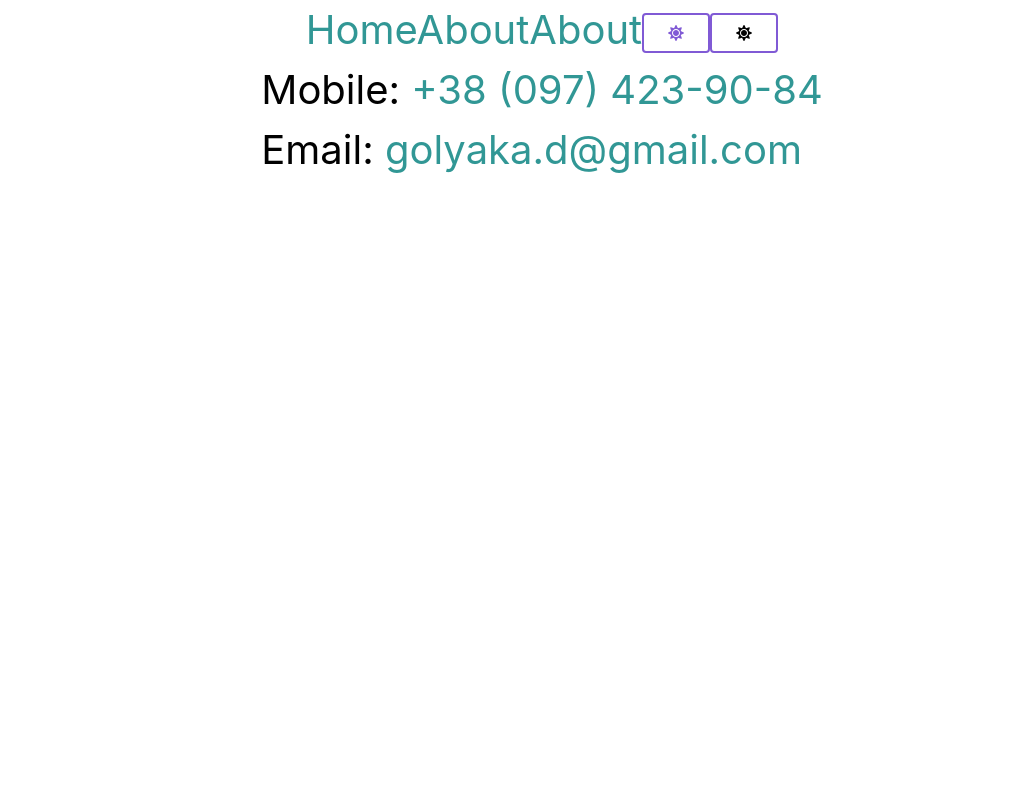
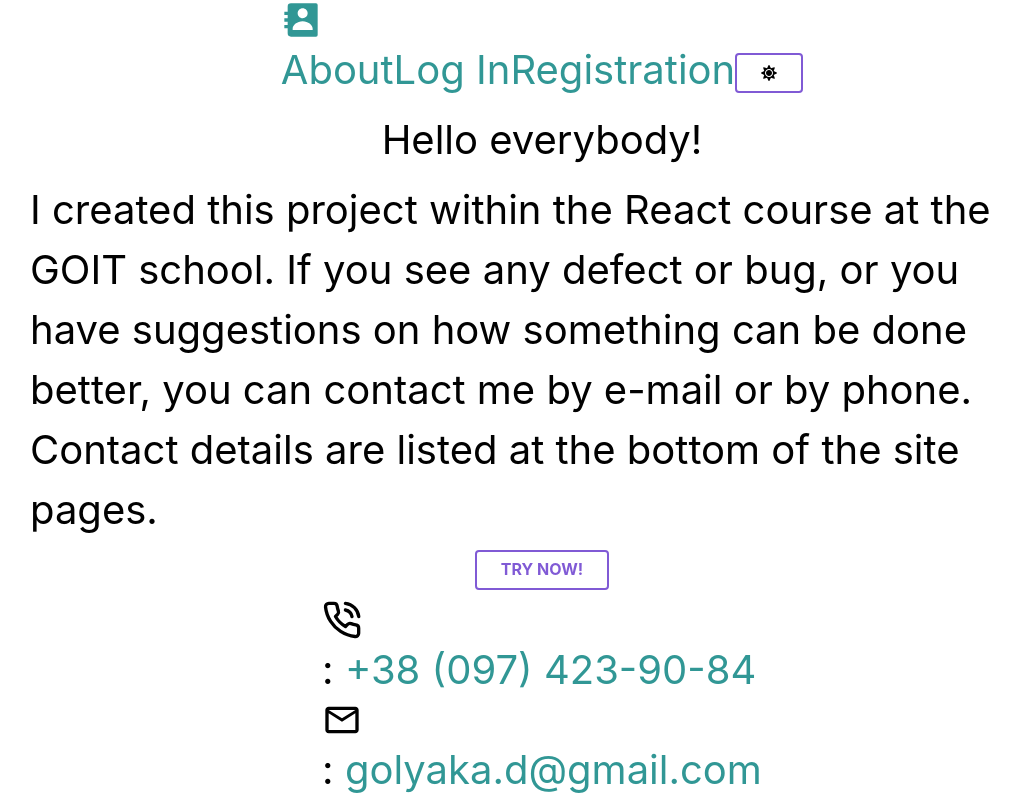
Before and after one commit to holiaka/experement_front_end, a React (Create React App) app: page /experement_front_end/about in a window 1280 px wide. Shown: the whole page, without its empty margins (98-1118 px from the left). Built offline with nearby package versions, Linux system fonts and the light colour scheme.

Commit message:
Add styled-components

```diff
--- a/package.json
+++ b/package.json
@@ -15,8 +15,10 @@
     "react": "^18.2.0",
     "react-dom": "^18.2.0",
     "react-icons": "^4.10.1",
+    "react-loader-spinner": "^5.3.4",
     "react-router-dom": "^6.15.0",
     "react-scripts": "5.0.1",
+    "styled-components": "^6.0.7",
     "web-vitals": "^2.1.4"
   },
   "scripts": {
--- a/src/components/About/About.jsx
+++ b/src/components/About/About.jsx
@@ -1,8 +1,16 @@
+import { Button} from '@chakra-ui/react'
+
 export const About = () => {
-    return (
-        <>
-
-        </>
-    )
-
-}
+  return (
+    <>
+      <h1> Hello everybody!</h1>
+      <p>
+        I created this project within the React course at the GOIT school. If
+        you see any defect or bug, or you have suggestions on how something can
+        be done better, you can contact me by e-mail or by phone. Contact
+        details are listed at the bottom of the site pages.
+      </p>
+      <Button type="button" colorScheme='teal' variant='outline'>Try now!</Button>
+    </>
+  );
+};
--- a/src/components/SharedLayout/SharedLayout.jsx
+++ b/src/components/SharedLayout/SharedLayout.jsx
@@ -1,7 +1,10 @@
 import { Link, Outlet } from 'react-router-dom';
 import { useColorMode, useColorModeValue, Button } from '@chakra-ui/react';
-
 import { FaSun, FaMoon } from "react-icons/fa";
+import { BiSolidContact } from "react-icons/bi";
+import { MdOutlineEmail } from "react-icons/md";
+import { LuPhoneCall } from "react-icons/lu";
+import { Container } from './SharedLayout.styled';
 
 export const SharedLayout = () => {
   const { colorMode, toggleColorMode } = useColorMode();
@@ -9,28 +12,29 @@ export const SharedLayout = () => {
 
   return(
     <>
+      <Container>
       <header>
-        <Link to="/">Home</Link>
+        <Link to="/"><BiSolidContact /></Link>
         <Link to="/about">About</Link>
-        <Link to="/about">About</Link>
+        <Link to="/login">Log In</Link>
+        <Link to="/registration">Registration</Link>
 
 
 
 
 
 
-      <Button onClick={toggleColorMode}>
-        {colorMode === 'light' ? <FaSun /> : <FaMoon />}
-      </Button>
+
       <Button color={color} onClick={toggleColorMode}>
         {colorMode === 'light' ? <FaSun /> : <FaMoon />}
       </Button>
       </header>
       <Outlet />
       <footer>
-        <p>Mobile: <a href='tel:+380974239084'>+38 (097) 423-90-84</a></p>
-        <p>Email: <a href='malto:golyaka.d@gmail.com'>golyaka.d@gmail.com</a></p>
-      </footer>
+        <p><LuPhoneCall />: <a href='tel:+380974239084'>+38 (097) 423-90-84</a></p>
+        <p><MdOutlineEmail />: <a href='malto:golyaka.d@gmail.com'>golyaka.d@gmail.com</a></p>
+        </footer>
+      </Container>
     </>
   );
 };
--- /dev/null
+++ b/src/components/SharedLayout/SharedLayout.styled.js
@@ -0,0 +1,17 @@
+import styled from "styled-components";
+
+export const Container = styled.div`
+    display: flex;
+    flex-direction: column;
+    justify-content: space-between;
+    align-items: center;
+    width: 80%;
+    min-height: 100vh;
+    margin-left: auto;
+    margin-right: auto;
+`;
+
+export const Header = styled`
+display: flex;
+
+`;
--- a/src/theme/theme.js
+++ b/src/theme/theme.js
@@ -1,7 +1,6 @@
 // Import `extendTheme` function
 import { extendTheme } from '@chakra-ui/react';
 import { defineStyleConfig } from '@chakra-ui/react';
-console.log("first - ", extendTheme);
 
 const Button = defineStyleConfig({
   // The styles all button have in common
@@ -65,5 +64,5 @@ const styles = {
 
 // Extend the theme
 const theme = extendTheme({ config, components, styles })
-console.log("second - ", theme)
+
 export default theme
```
Also changed, not shown: src/components/Loader/Loader.jsx (added, +15 -0 lines), src/components/Loader/Loader.styled.js (added, +15 -0 lines), 2 other files (tests, documents, lock files or other folders).
